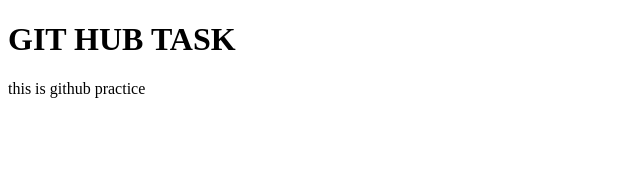
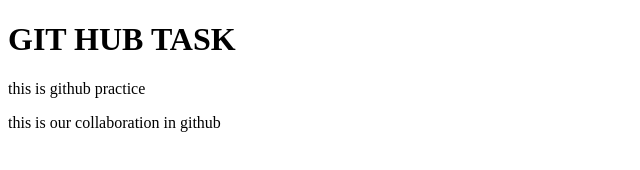
Before and after one commit to hashiramir864/classtask, a plain HTML site: page index.html in a window 1280 px wide. Shown: the whole page, without its empty margins (0-640 px from the left). Drawn offline with Linux system fonts and the light colour scheme.

Commit message:
this is a change

```diff
--- a/index.html
+++ b/index.html
@@ -8,5 +8,6 @@
 <body>
     <h1>GIT HUB TASK</h1>
     <p>this is github practice</p>
+    <p>this is our collaboration in github</p>
 </body>
 </html>
```
